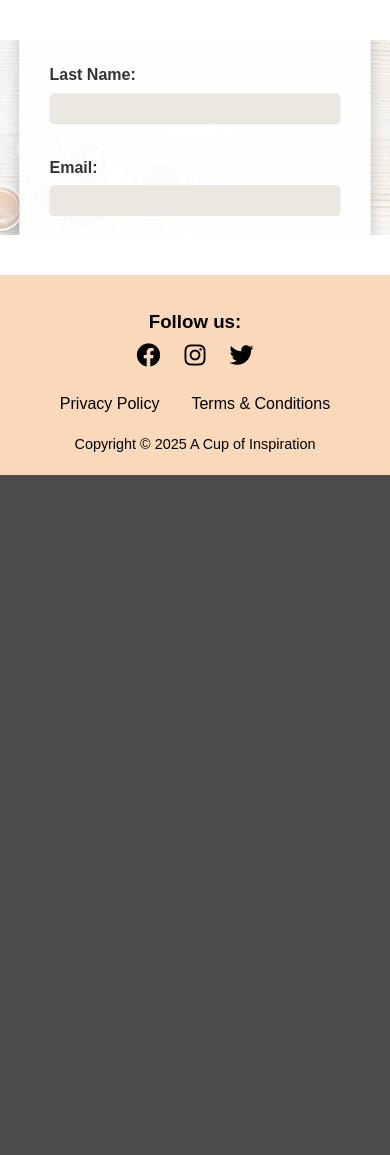
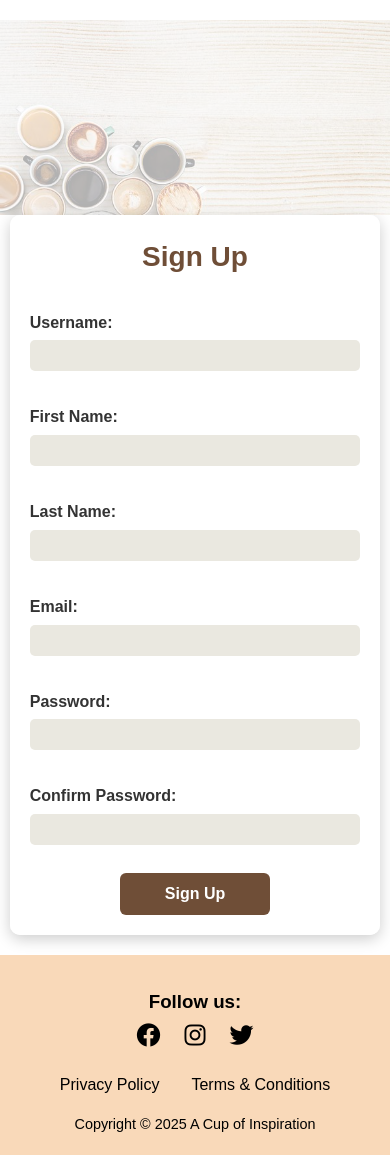
Before and after one commit to JackWambui/CoffeeShop, a PHP site: page /html/CreateAccount.html in a window 390 px wide. Shown: the part 500-1655 px from the top of the page. Before the commit the page ends 975 px from the top, so only its background shows below. Run offline with PHP 8.4, Linux system fonts and the light colour scheme.

Commit message:
responsive

```diff
--- a/css/createAccount.css
+++ b/css/createAccount.css
@@ -124,3 +124,39 @@ form.signin button[type="submit"]:hover,
 form.signup button[type="submit"]:hover {
     background-color: #5a3d2b;
 }
+
+
+
+@media (max-width: 768px) {
+    html, body {
+        height: auto;
+        overflow-y: auto;
+    }
+
+    .container {
+        position: static; /* Override only for small screens */
+        display: block;
+        overflow: visible;
+        margin: 20px auto;
+    }
+
+    .overlay {
+        position: static;
+        transform: none;
+        width: 95%;
+        margin: 0 auto;
+        padding: 20px;
+    }
+
+    .image {
+        display: flex;
+        flex-direction: column;
+        align-items: center;
+    }
+
+    .container img {
+        height: auto;
+        max-height: 300px;
+        object-fit: cover;
+    }
+}
```
